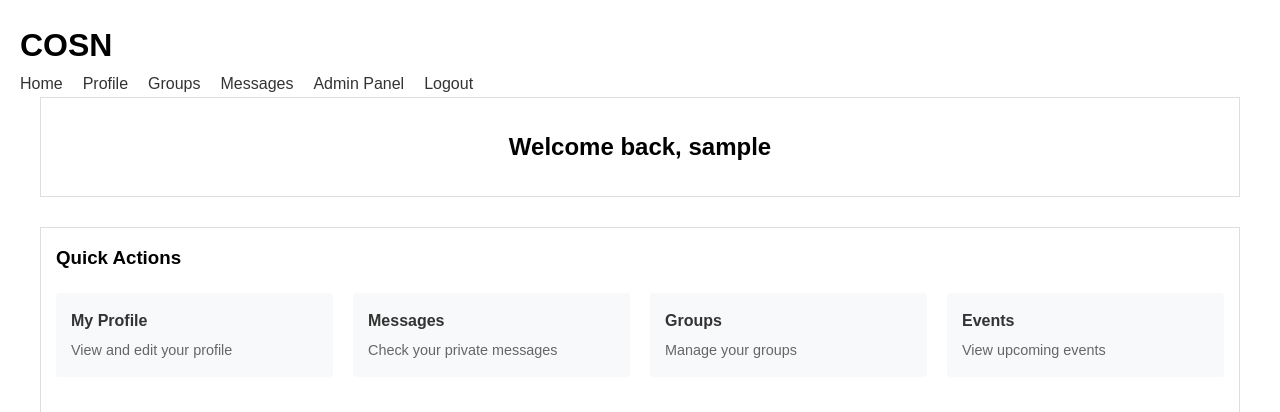
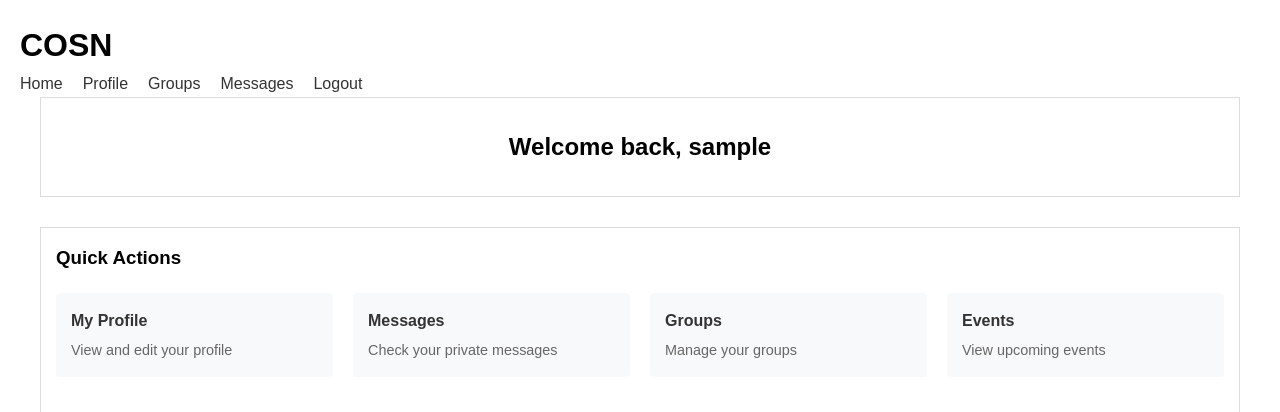
Before and after one commit to g-tejas/comp353-grp7-final-project, a PHP site: page /index.php in a window 1280 px wide. Shown: the top 412 px of the page. Run offline with PHP 8.4, Linux system fonts and the light colour scheme; the visitor is signed in with stand-in values (Sample User, id 1).

Commit message:
removed admin panel from header

```diff
--- a/frontend/includes/header.php
+++ b/frontend/includes/header.php
@@ -21,9 +21,6 @@ if (session_status() === PHP_SESSION_NONE) {
                     <li><a href="profile.php">Profile</a></li>
                     <li><a href="groups.php">Groups</a></li>
                     <li><a href="messages.php">Messages</a></li>
-                    <?php if($_SESSION['user_role'] === 'admin'): ?>
-                        <li><a href="admin.php">Admin Panel</a></li>
-                    <?php endif; ?>
                     <li><a href="logout.php">Logout</a></li>
                 </ul>
             </nav>
```
